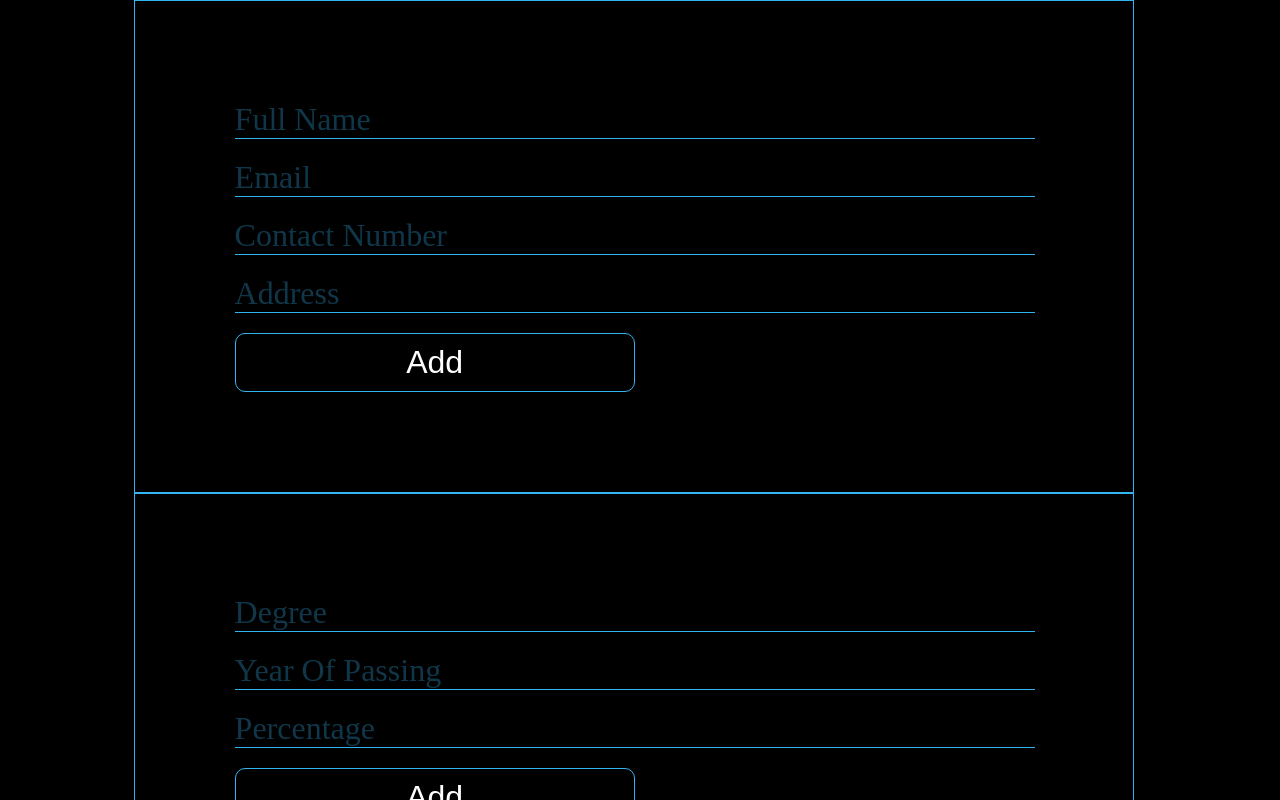
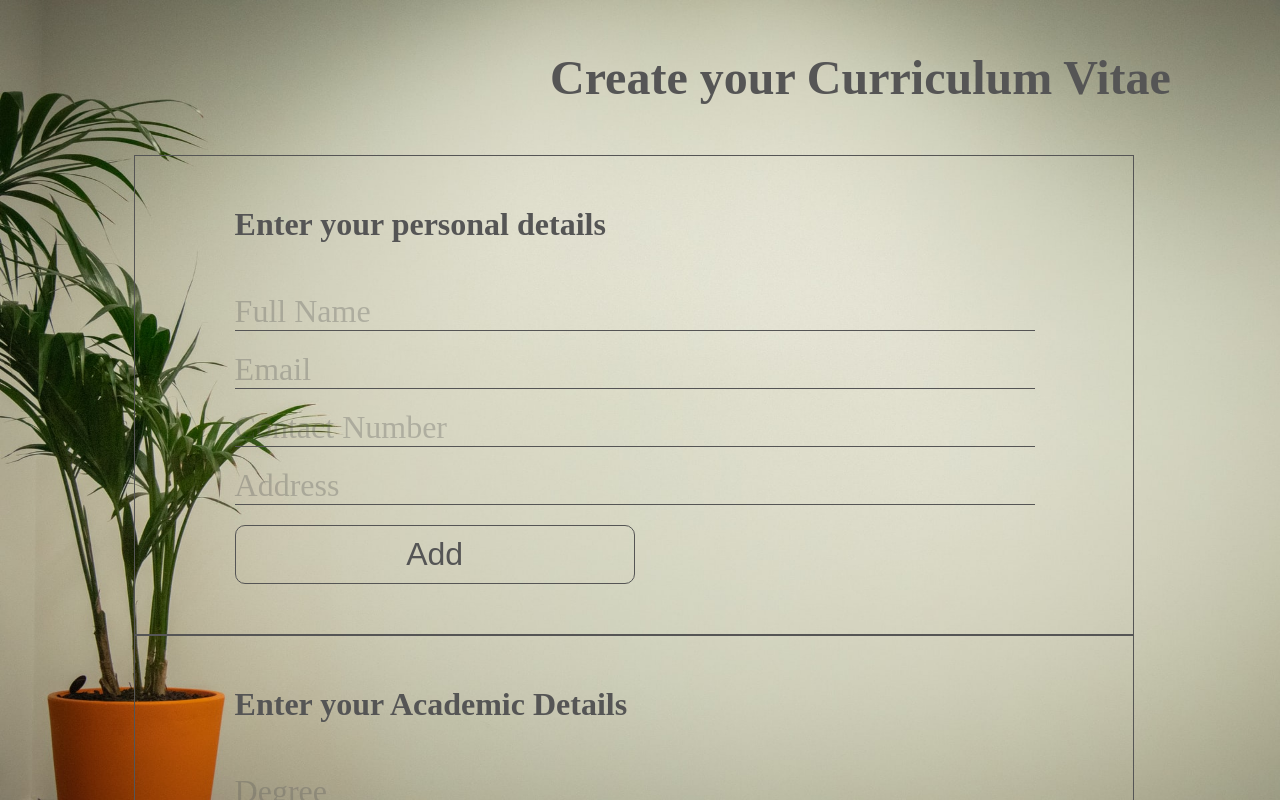
Before and after one commit to Tanishka-2000/cv-project, a React (Create React App) app: page / in a window 1280 px wide. Shown: the top 800 px of the page. Built offline with nearby package versions, Linux system fonts and the light colour scheme.

Commit message:
render specific form on clicking edit

```diff
--- a/public/styles.css
+++ b/public/styles.css
@@ -4,17 +4,30 @@
     box-sizing: border-box;
 }
 body{
-    background-color: #000;
-    color: white;
+    background-image: url('./office.jpg');
+    background-size: 100% 100%;
+    background-attachment: fixed;
+    color: #555;
 }
 #root{
     width: 99vw;
+    height: 100vh
+}
+#root .main{
+    width: 100%;
+}
+#root .main>h1{
+    font-size: 3rem;
+    margin: 50px auto 50px 550px;
 }
 form{
     width: 1000px;
-    border: 1px solid #34B3F1;
-    padding: 100px;
+    border: 1px solid #555;
+    padding: 50px 100px;
     margin: 0 auto;
+}
+form>h1{
+    margin-bottom: 50px;
 }
 form>div{
     position: relative;
@@ -25,17 +38,17 @@ label{
     top: 0;
     left: 0;
     opacity: .3;
-    color: #34B3F1;
+    color: #555;
 }
 input{
     font-size: 2rem;
     width: 800px;
     border: none;
     outline: none;
-    border-bottom: 1px solid #34B3F1;
+    border-bottom: 1px solid #555;
     background-color: transparent;
     margin-bottom: 20px;
-    color: #34B3F1;
+    color: #555;
 }
 input:not(:placeholder-shown) + label{
     display: none;
@@ -45,14 +58,15 @@ button{
     font-size: 2rem;
     padding: 10px;
     background-color: transparent;
-    border: 1px solid #34B3F1;
+    border: 1px solid #555;
     border-radius: 10px;
-    color: white
+    color: #555;
 
 }
 form>button:hover,
 button.show-preview:hover{
-    background-color: #34B3F1;
+    background-color: #555;
+    color: white;
 }
 .show-preview{
     width: 900px;
@@ -63,17 +77,32 @@ button.show-preview:hover{
 .preview{
     width:1000px;
     margin: 10px auto;
-    border: 1px solid #34B3F1;
-    color: #34B3F1;
+    border: 1px solid #555;
+    color: #555;
     font-size: 2rem;
 }
 .section{
     padding: 50px;
-    border-bottom: 1px solid #34B3F1;
+    border-bottom: 1px solid #555;
 }
 .section h2{
     margin: 0 10px;
 }
-.section>div{
-    border-bottom: 1px solid #34B3F1;
+.section>div:not(.section-header){
+    border-bottom: 1px solid #555;
+    display: grid;
+    grid-template-columns: 1fr 1fr;
+    padding: 30px;
 }
+.section-header{
+    display: flex;
+    justify-content: space-between;
+}
+.section .edit{
+    width: 100px;
+    justify-self:end;
+}
+.section .edit:hover{
+    background-color: #555;
+    color: white;
+}
--- a/src/App.js
+++ b/src/App.js
@@ -9,7 +9,12 @@ class App extends React.Component{
     constructor(props){
         super(props);
         this.state = {
-            renderForm: true,
+            currentForm:{
+                type:'',
+                id:''
+            },
+            edit:false,
+            showPreview:false,
             personalDetail: {
                 name:'',
                 email:'',
@@ -23,8 +28,10 @@ class App extends React.Component{
         this.addAcademicDetail = this.addAcademicDetail.bind(this);
         this.addProfessionalDetail = this.addProfessionalDetail.bind(this);
         this.submitForm = this.submitForm.bind(this);
+        this.editForm = this.editForm.bind(this);
     }
     addPersonalDetail(data){
+        if(!this.state.edit){
             this.setState({
                 personalDetail:{
                     name: data.name,
@@ -34,7 +41,10 @@ class App extends React.Component{
                 }
             });
         }
+
+    }
     addAcademicDetail(data){
+        if(!this.state.edit){
             let detail = {
                 key: uniqid(),
                 degree: data.degree,
@@ -45,7 +55,10 @@ class App extends React.Component{
                 academicDetail: this.state.academicDetail.concat(detail)
             });
         }
+
+    }
     addProfessionalDetail(data){
+        if(!this.state.edit){
             let detail = {
                 key: uniqid(),
                 companyName: data.name,
@@ -57,19 +70,50 @@ class App extends React.Component{
                 professionalDetail: this.state.professionalDetail.concat(detail)
             });
         }
+
+    }
     submitForm(){
-        this.setState({renderForm: false})
+        this.setState({
+            showPreview:true
+        });
+    }
+    editForm(form,key){
+        console.log(form +" "+ key);
+        this.setState({
+            edit:true,
+            currentForm: {
+                type: form,
+                id: key
+            },
+        });
     }
     render(){
+        if(!this.state.edit){
+            if(!this.state.showPreview){
                 return(
-            this.state.renderForm ? (<div>
-            <PersonalDetailForm onAdd={this.addPersonalDetail}/>
-            <AcademicDetailForm onAdd={this.addAcademicDetail}/>
-            <ProfessionalDetailForm onAdd={this.addProfessionalDetail}/>
+                <div className='main'>
+                    <h1>Create your Curriculum Vitae</h1>
+                    <PersonalDetailForm onAdd={this.addPersonalDetail} />
+                    <AcademicDetailForm onAdd={this.addAcademicDetail} />
+                    <ProfessionalDetailForm onAdd={this.addProfessionalDetail} />
                     <button className='show-preview' onClick={this.submitForm}>Submit</button>
-        </div>): <Preview details={this.state}/>
+                </div>
                 );
-
+            }else{
+                return(<Preview details={this.state} edit={this.editForm}/>);
+            }
+        }else{
+            let type = this.state.currentForm.type;
+            if(type === 'personal'){
+                return(<PersonalDetailForm onAdd={this.addPersonalDetail} />);
+            }
+            if(type === 'academic'){
+                return(<AcademicDetailForm onAdd={this.addAcademicDetail} />);
+            }
+            if(type === 'professional'){
+                return(<ProfessionalDetailForm onAdd={this.addProfessionalDetail} />);
+            }
+        }
     }
 }
 export default App;
--- a/src/components/AcademicDetailForm.js
+++ b/src/components/AcademicDetailForm.js
@@ -17,6 +17,7 @@ class AcademicDetailForm extends React.Component{
     render(){
         return(
             <form onSubmit={this.addDetails}>
+                <h1>Enter your Academic Details</h1>
                 <div>
                     <input id='degree' type='text' placeholder=' '/>
                     <label htmlFor='degree'>Degree</label>
--- a/src/components/AcademicDetailPreview.js
+++ b/src/components/AcademicDetailPreview.js
@@ -3,13 +3,24 @@ import React from 'react';
 class AcademicDetailPreview extends React.Component{
     constructor(props){
         super(props);
+        this.edit = this.edit.bind(this);
+    }
+    edit(e){
+        let id = e.target.parentElement.getAttribute('data-key');
+        this.props.onEdit('academic',id)
     }
     render(){
         return(
             <div className='section'>
-                <h2>Academic Details</h2>
+                <div className='section-header'>
+                    <h2>Academic Details</h2>
+
+                </div>
+
                 {this.props.data.map(data =>
-                    <div key={data.key}>
+                    <div key={data.key} data-key={data.key}>
+                        <p> </p>
+                        <button className='edit' onClick={this.edit}>Edit</button>
                         <p>Degree: {data.degree}</p>
                         <p>Year of Passing: {data.yearOfPassing}</p>
                         <p>percentage: {data.percentage}</p>
--- a/src/components/PersonalDetailForm.js
+++ b/src/components/PersonalDetailForm.js
@@ -19,6 +19,7 @@ class PersonalDetailForm extends React.Component{
     render(){
         return(
             <form onSubmit={this.addDetails}>
+                <h1>Enter your personal details</h1>
                 <div>
                     <input id='name' type='text' placeholder=' '/>
                     <label htmlFor='name'>Full Name</label>
--- a/src/components/PersonalDetailPreview.js
+++ b/src/components/PersonalDetailPreview.js
@@ -3,15 +3,25 @@ import React from 'react';
 class PersonalDetailPreview extends React.Component{
     constructor(props){
         super(props);
+        this.edit = this.edit.bind(this);
+    }
+    edit(){
+        this.props.onEdit('personal',null);
     }
     render(){
         return(
             <div className='section'>
-                <h2>Personal Details</h2>
-                <p>Name: {this.props.data.name}</p>
-                <p>Email: {this.props.data.email}</p>
-                <p>Contact No.: {this.props.data.phone}</p>
-                <p>Address: {this.props.data.address}</p>
+                <div className='section-header'>
+                    <h2>Personal Details</h2>
+                    <button className='edit' onClick={this.edit}>Edit</button>
+                </div>
+
+                <div>
+                    <p>Name: {this.props.data.name}</p>
+                    <p>Email: {this.props.data.email}</p>
+                    <p>Contact No.: {this.props.data.phone}</p>
+                    <p>Address: {this.props.data.address}</p>
+                </div>
             </div>
         );
     }
--- a/src/components/Preview.js
+++ b/src/components/Preview.js
@@ -10,9 +10,10 @@ class Preview extends React.Component{
     render(){
         return(
             <div className='preview'>
-            <PersonalDetailPreview data={this.props.details.personalDetail}/>
-            <AcademicDetailPreview data={this.props.details.academicDetail}/>
-            <ProfessionalDetailPreview data={this.props.details.professionalDetail}/>
+                <h1> Curriculum Vitae </h1>
+                <PersonalDetailPreview data={this.props.details.personalDetail} onEdit={this.props.edit} />
+                <AcademicDetailPreview data={this.props.details.academicDetail} onEdit={this.props.edit} />
+                <ProfessionalDetailPreview data={this.props.details.professionalDetail} onEdit={this.props.edit} />
             </div>
         );
     }
--- a/src/components/ProfessionalDetailForm.js
+++ b/src/components/ProfessionalDetailForm.js
@@ -18,13 +18,14 @@ class ProfessionalDetailForm extends React.Component{
     render(){
         return(
             <form onSubmit={this.addDetails}>
+                <h1>Enter your professional details</h1>
                 <div>
                     <input id='company' type='text' placeholder=' '/>
                     <label htmlFor='company'>Company Name</label>
                 </div>
                 <div>
                     <input id='position' type='text' placeholder=' '/>
-                    <label htmlFor='position'>Positon</label>
+                    <label htmlFor='position'>Position</label>
                 </div>
                 <div>
                     <input id='fromYear' type='number' min='2010' max='2022' placeholder=' '/>
--- a/src/components/ProfessionalDetailPreview.js
+++ b/src/components/ProfessionalDetailPreview.js
@@ -3,13 +3,24 @@ import React from 'react';
 class ProfessionalDetailPreview extends React.Component{
     constructor(props){
         super(props);
+        this.edit = this.edit.bind(this);
+    }
+    edit(e){
+        let id = e.target.parentElement.getAttribute('data-key');
+        this.props.onEdit('professional', id);
     }
     render(){
         return(
             <div className='section'>
-                <h2>Professional Details</h2>
+                <div className='section-header'>
+                    <h2>Professional Details</h2>
+
+                </div>
+
                 {this.props.data.map(data =>
-                    <div  key={data.key}>
+                    <div  key={data.key} data-key={data.key}>
+                        <p> </p>
+                        <button className='edit' onClick={this.edit}>Edit</button>
                         <p>Company: {data.companyName}</p>
                         <p>position: {data.position}</p>
                         <p>From: {data.from}</p>
```
Also changed, not shown: public/office.jpg (added). Lines whose indentation alone changed are shown as unchanged.
